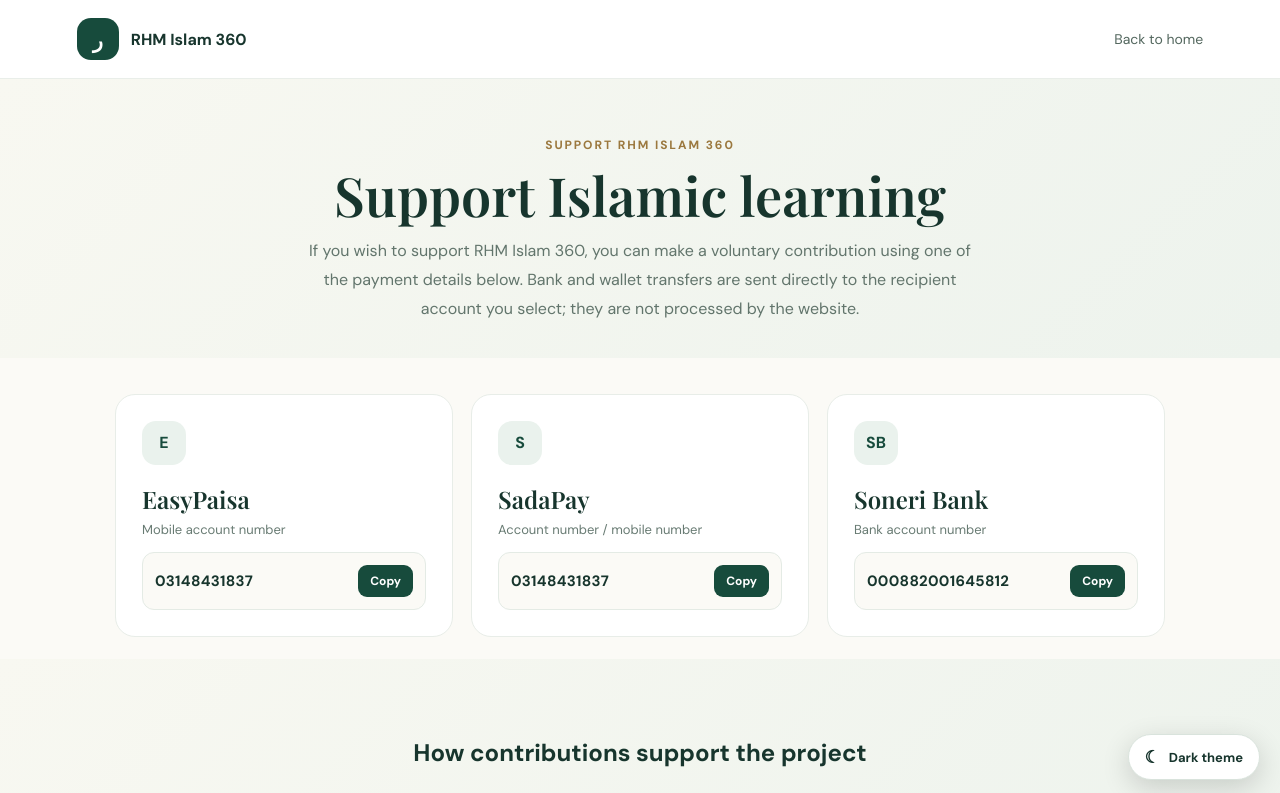
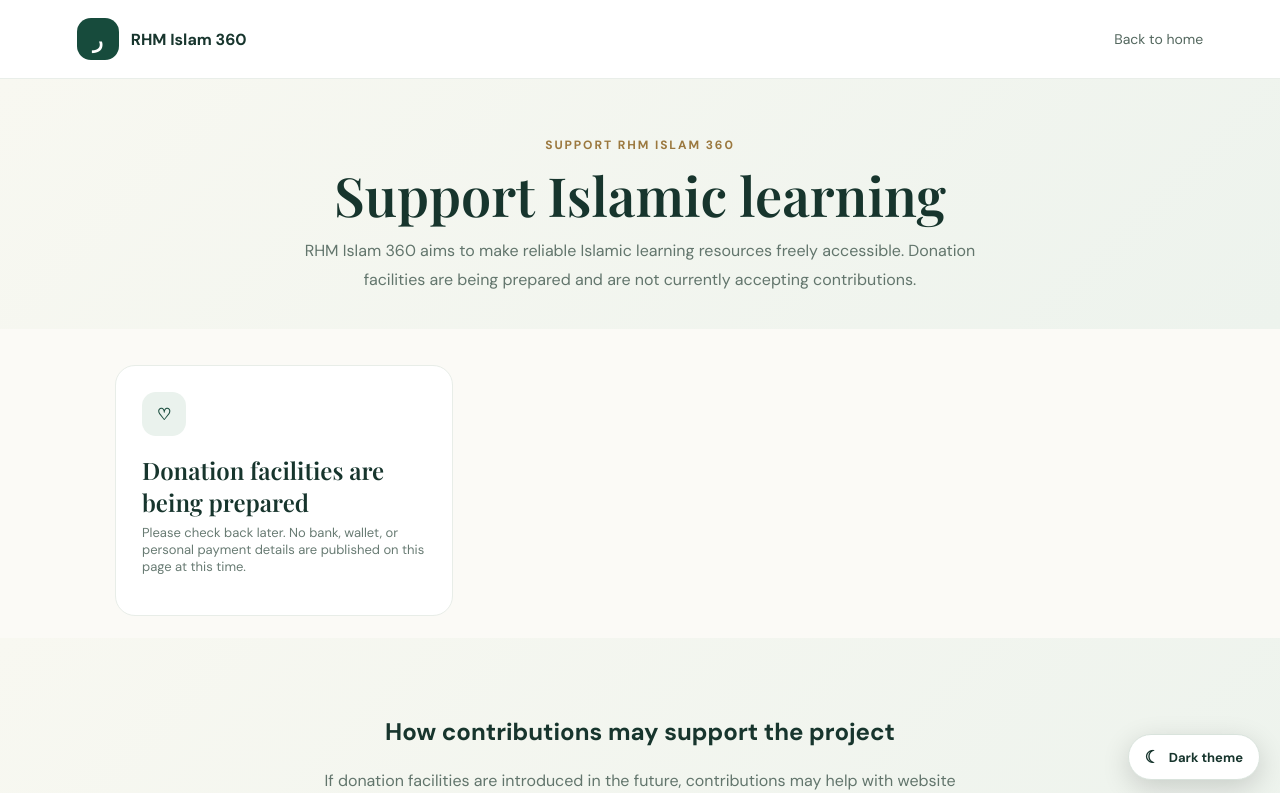
Before and after one commit to muhammadhadiurrehman7-max/rhm-islamic-circle, a Next.js app: page /donate in a window 1280 px wide. Shown: the top 793 px of the page. Built offline with nearby package versions, Linux system fonts and the light colour scheme; a web font is replaced by a local one.

Commit message:
Keep private payment details off public donation page (#18)

```diff
--- a/app/donate/page.tsx
+++ b/app/donate/page.tsx
@@ -1,30 +1,3 @@
-"use client";
-
-import { useState } from "react";
-
-function CopyValue({ value, label }: { value: string; label: string }) {
-  const [copied, setCopied] = useState(false);
-
-  async function copy() {
-    try {
-      await navigator.clipboard.writeText(value);
-      setCopied(true);
-      window.setTimeout(() => setCopied(false), 1800);
-    } catch {
-      setCopied(false);
-    }
-  }
-
-  return (
-    <div className="donation-value-row">
-      <span className="donation-value">{value}</span>
-      <button className="donation-copy" type="button" onClick={copy} aria-label={`Copy ${label}`}>
-        {copied ? "Copied" : "Copy"}
-      </button>
-    </div>
-  );
-}
-
 export default function DonatePage() {
   return (
     <main className="donate-page">
@@ -35,33 +8,20 @@ export default function DonatePage() {
       <section className="donate-heading">
         <div className="eyebrow">Support RHM Islam 360</div>
         <h1>Support Islamic learning</h1>
-        <p>If you wish to support RHM Islam 360, you can make a voluntary contribution using one of the payment details below. Bank and wallet transfers are sent directly to the recipient account you select; they are not processed by the website.</p>
+        <p>RHM Islam 360 aims to make reliable Islamic learning resources freely accessible. Donation facilities are being prepared and are not currently accepting contributions.</p>
       </section>
-      <section className="donation-options" aria-label="Donation payment details">
+      <section className="donation-options" aria-label="Donation availability">
         <article className="donation-card">
-          <div className="donation-method-icon">E</div>
-          <h2>EasyPaisa</h2>
-          <p>Mobile account number</p>
-          <CopyValue value="03148431837" label="EasyPaisa number" />
-        </article>
-        <article className="donation-card">
-          <div className="donation-method-icon">S</div>
-          <h2>SadaPay</h2>
-          <p>Account number / mobile number</p>
-          <CopyValue value="03148431837" label="SadaPay number" />
-        </article>
-        <article className="donation-card">
-          <div className="donation-method-icon">SB</div>
-          <h2>Soneri Bank</h2>
-          <p>Bank account number</p>
-          <CopyValue value="000882001645812" label="Soneri Bank account number" />
+          <div className="donation-method-icon" aria-hidden="true">♡</div>
+          <h2>Donation facilities are being prepared</h2>
+          <p>Please check back later. No bank, wallet, or personal payment details are published on this page at this time.</p>
         </article>
       </section>
       <section className="donate-heading">
-        <h2>How contributions support the project</h2>
-        <p>Voluntary contributions can help with website hosting, app development, accessibility, and creating free Islamic learning resources. No payment is required to access the basic learning content.</p>
+        <h2>How contributions may support the project</h2>
+        <p>If donation facilities are introduced in the future, contributions may help with website hosting, app development, accessibility, and creating free Islamic learning resources. No payment is required to access the basic learning content.</p>
       </section>
-      <p className="donation-note">Before sending money, verify the recipient account title and details in your own banking or wallet app. Keep your transfer receipt. Never share your PIN, password, or one-time verification code. Donations are voluntary and are not represented as tax-deductible.</p>
+      <p className="donation-note">Please do not send money to any account claiming to represent RHM Islam 360 unless official recipient details are published here and independently verified. Never share your PIN, password, or one-time verification code.</p>
       <footer className="quran-footer">© {new Date().getFullYear()} RHM Islam 360 · Founded and owned by Mr Muhammad Hadi Ur Rehman</footer>
     </main>
   );
```
